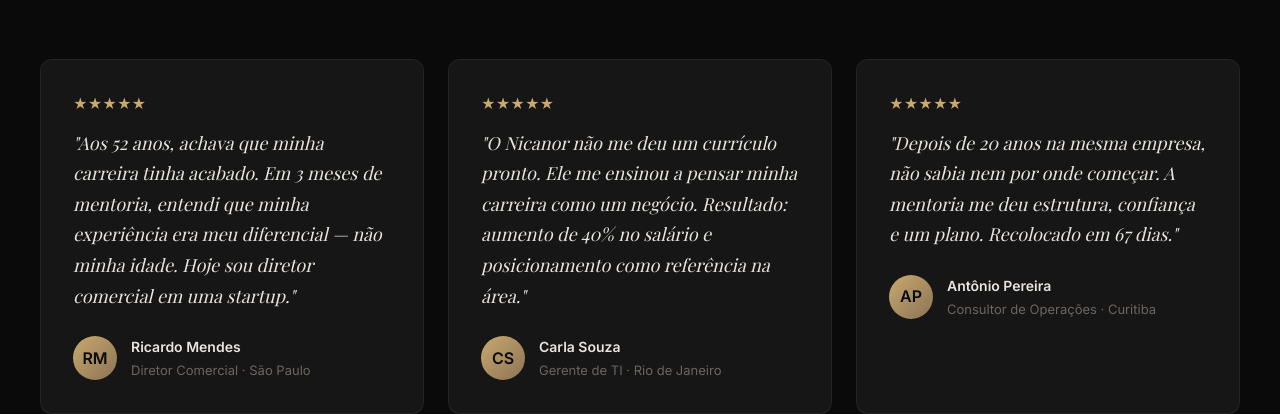
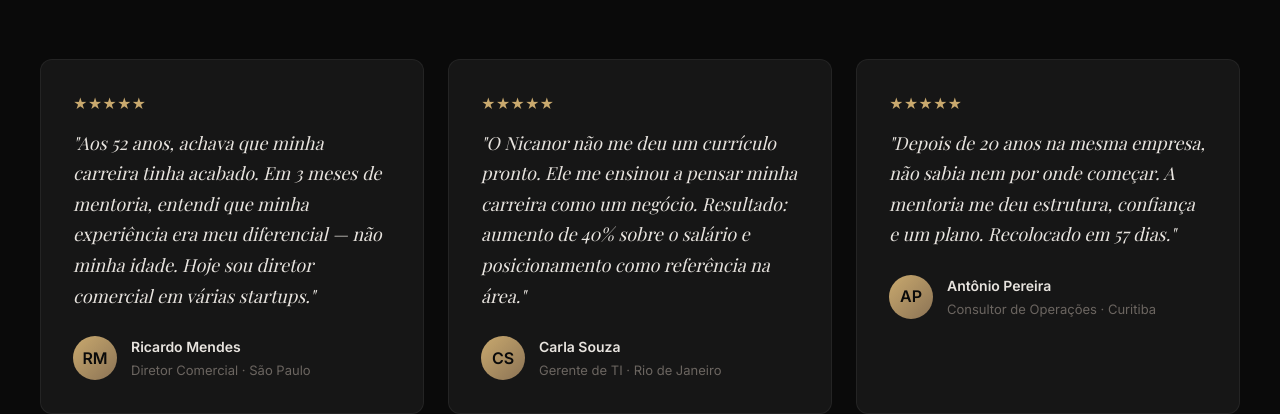
Before and after one commit to Nickanoras/nicanorrodriguesfilho, a plain HTML site: page index.html in a window 1280 px wide. Shown: the part 3725-4139 px from the top of the page. Drawn offline with nearby package versions, Linux system fonts and the light colour scheme; a web font is replaced by a local one.

Commit message:
Update testimonials with corrected details

```diff
--- a/index.html
+++ b/index.html
@@ -560,7 +560,7 @@
         <div class="testimonials-grid">
           <div class="testimonial-card reveal">
             <div class="testimonial-stars">★★★★★</div>
-            <p class="testimonial-quote">"Aos 52 anos, achava que minha carreira tinha acabado. Em 3 meses de mentoria, entendi que minha experiência era meu diferencial — não minha idade. Hoje sou diretor comercial em uma startup."</p>
+            <p class="testimonial-quote">"Aos 52 anos, achava que minha carreira tinha acabado. Em 3 meses de mentoria, entendi que minha experiência era meu diferencial — não minha idade. Hoje sou diretor comercial em várias startups."</p>
             <div class="testimonial-author">
               <div class="testimonial-avatar">RM</div>
               <div>
@@ -571,7 +571,7 @@
           </div>
           <div class="testimonial-card reveal">
             <div class="testimonial-stars">★★★★★</div>
-            <p class="testimonial-quote">"O Nicanor não me deu um currículo pronto. Ele me ensinou a pensar minha carreira como um negócio. Resultado: aumento de 40% no salário e posicionamento como referência na área."</p>
+            <p class="testimonial-quote">"O Nicanor não me deu um currículo pronto. Ele me ensinou a pensar minha carreira como um negócio. Resultado: aumento de 40% sobre o salário e posicionamento como referência na área."</p>
             <div class="testimonial-author">
               <div class="testimonial-avatar">CS</div>
               <div>
@@ -582,7 +582,7 @@
           </div>
           <div class="testimonial-card reveal">
             <div class="testimonial-stars">★★★★★</div>
-            <p class="testimonial-quote">"Depois de 20 anos na mesma empresa, não sabia nem por onde começar. A mentoria me deu estrutura, confiança e um plano. Recolocado em 67 dias."</p>
+            <p class="testimonial-quote">"Depois de 20 anos na mesma empresa, não sabia nem por onde começar. A mentoria me deu estrutura, confiança e um plano. Recolocado em 57 dias."</p>
             <div class="testimonial-author">
               <div class="testimonial-avatar">AP</div>
               <div>
```
